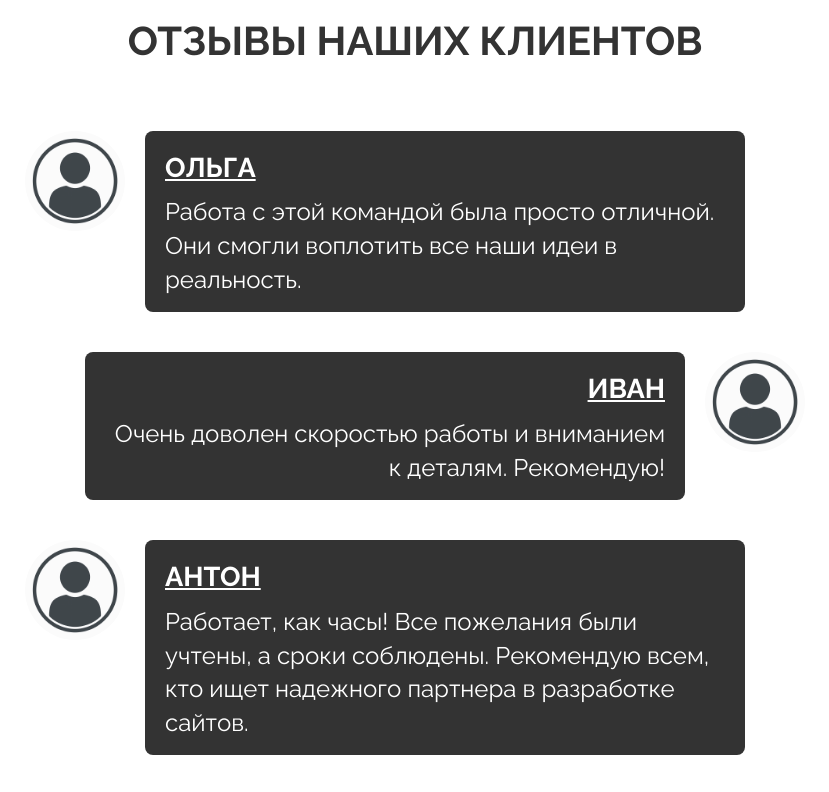
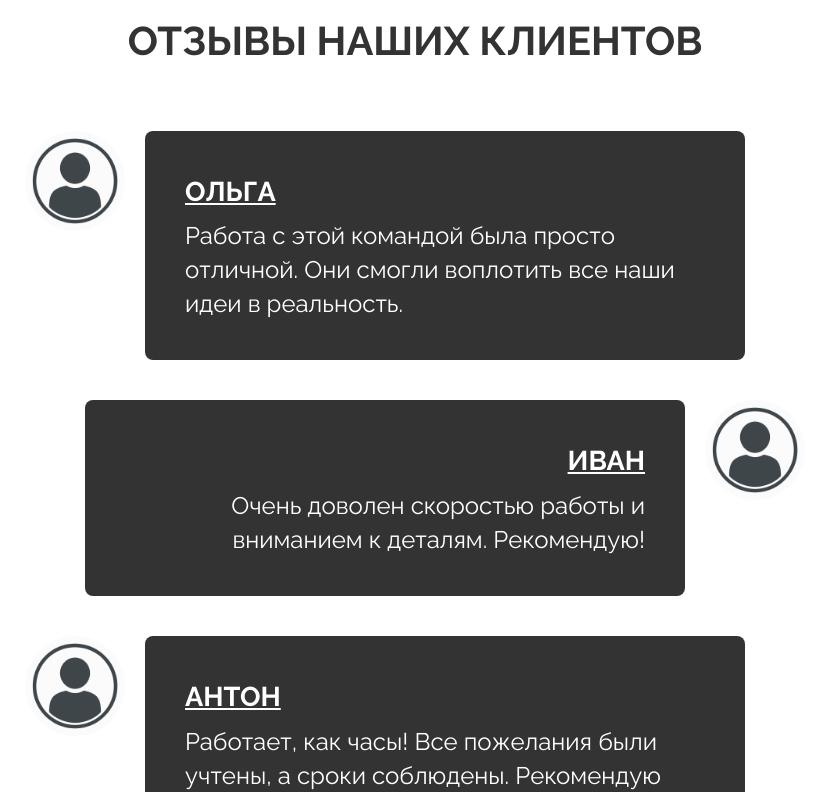
Before and after one commit to ColourfoolNoodle/landing, a plain HTML site: page index.html in a window 1280 px wide. Shown: the part 2480-3272 px from the top of the page, without its empty margins (225-1054 px from the left). Drawn offline with Linux system fonts and the light colour scheme.

Commit message:
initial commit of style.css

```diff
--- a/style.css
+++ b/style.css
@@ -251,7 +251,7 @@ body {
 .feedback__bubble {
     background: #333;
     border-radius: 8px;
-    padding: 16px 20px;
+    padding: 40px 40px;
     max-width: 600px;
     position: relative;
     text-align: left;
```
